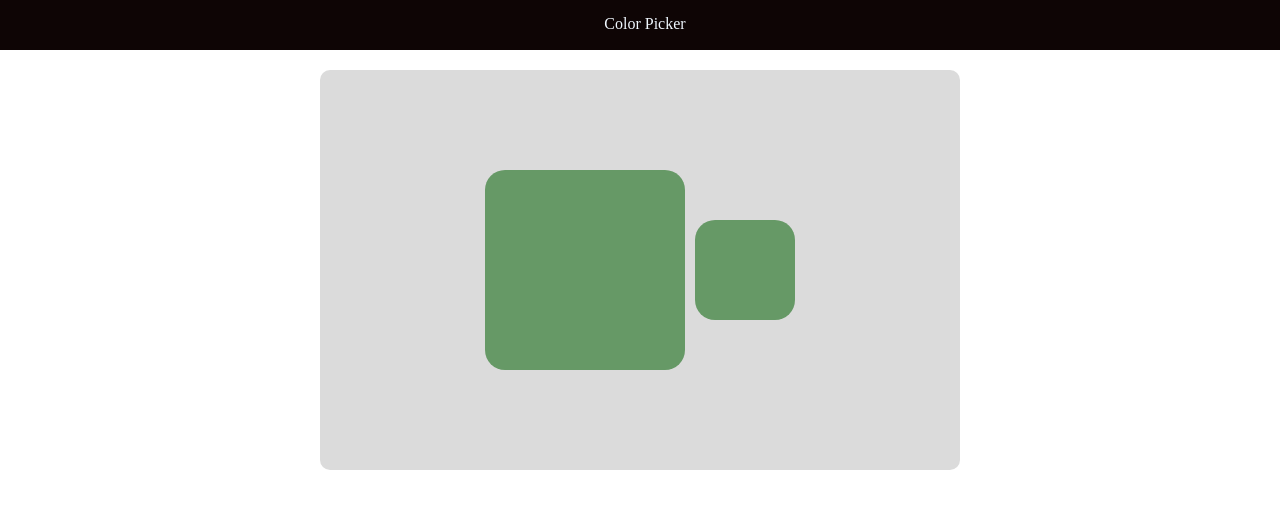
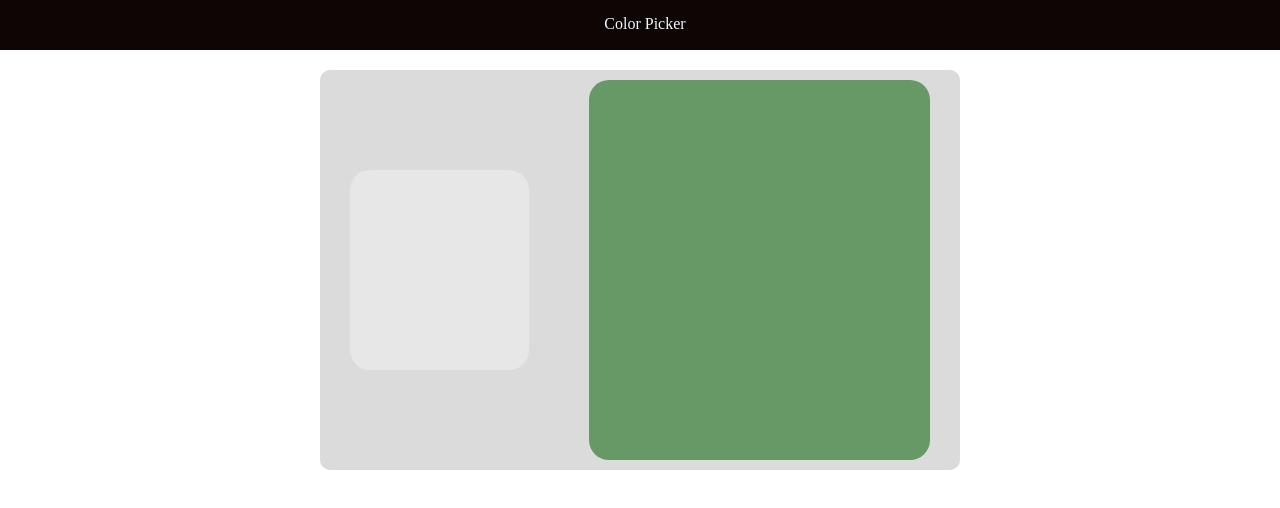
Before and after one commit to matthewLarrosa/js-basics, a plain HTML site: page index.html in a window 1280 px wide. Drawn offline with Linux system fonts and the light colour scheme.

Commit message:
Fixed sizing issues

```diff
--- a/index.css
+++ b/index.css
@@ -34,16 +34,18 @@
 }
 
 .color__box{
-    margin: 5px;
+    margin: 30px;
     height: 200px;
     width: 200px;
     border-radius: 20px;
-    background-color: rgb(102, 153, 102);
+    background-color: rgb(231, 231, 231);
+    border-color: black;
+    border: 5px;
 }
 .selection__box{
-    margin: 5px;
-    height: 100px;
-    width: 100px;
+    margin: 30px;
+    height: 380px;
+    width: 380px;
     border-radius: 20px;
     background-color: rgb(102, 153, 102);
 }
```
Also changed, not shown: index.html (+1 -3 lines).
